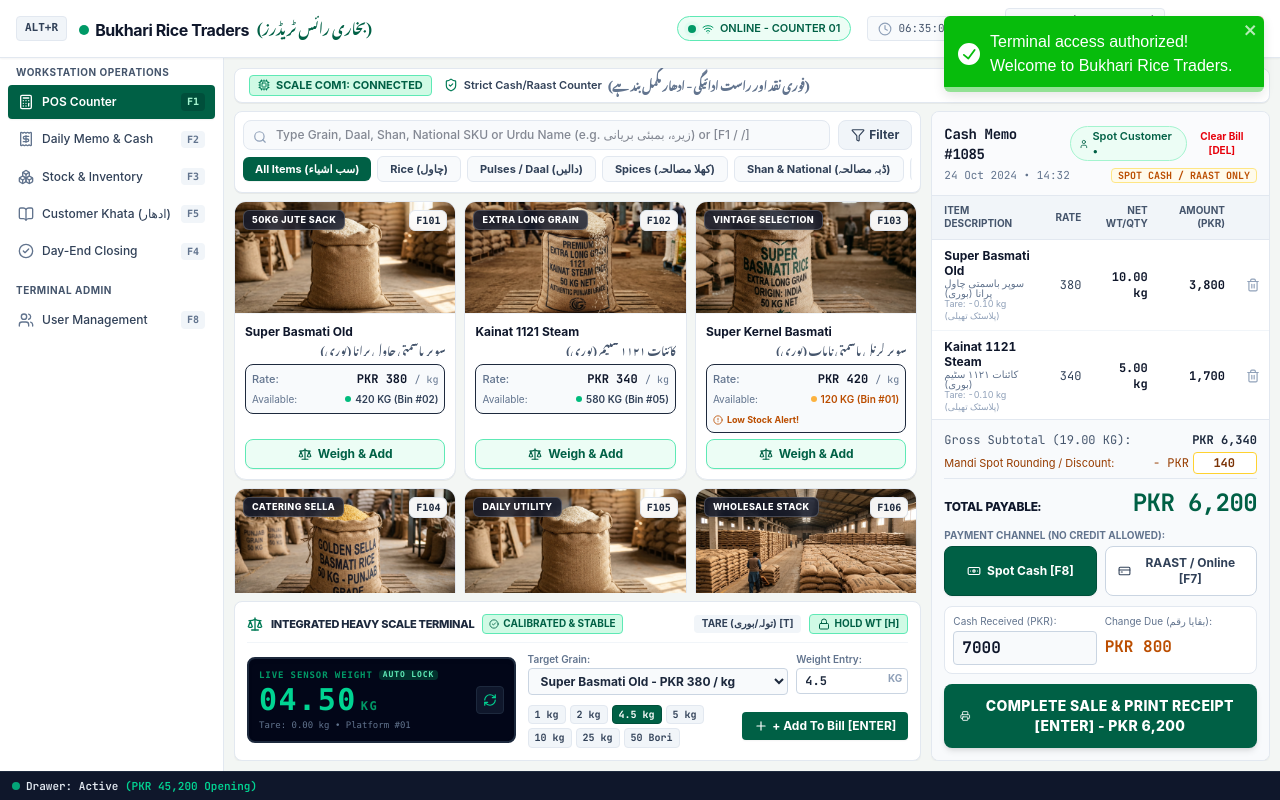
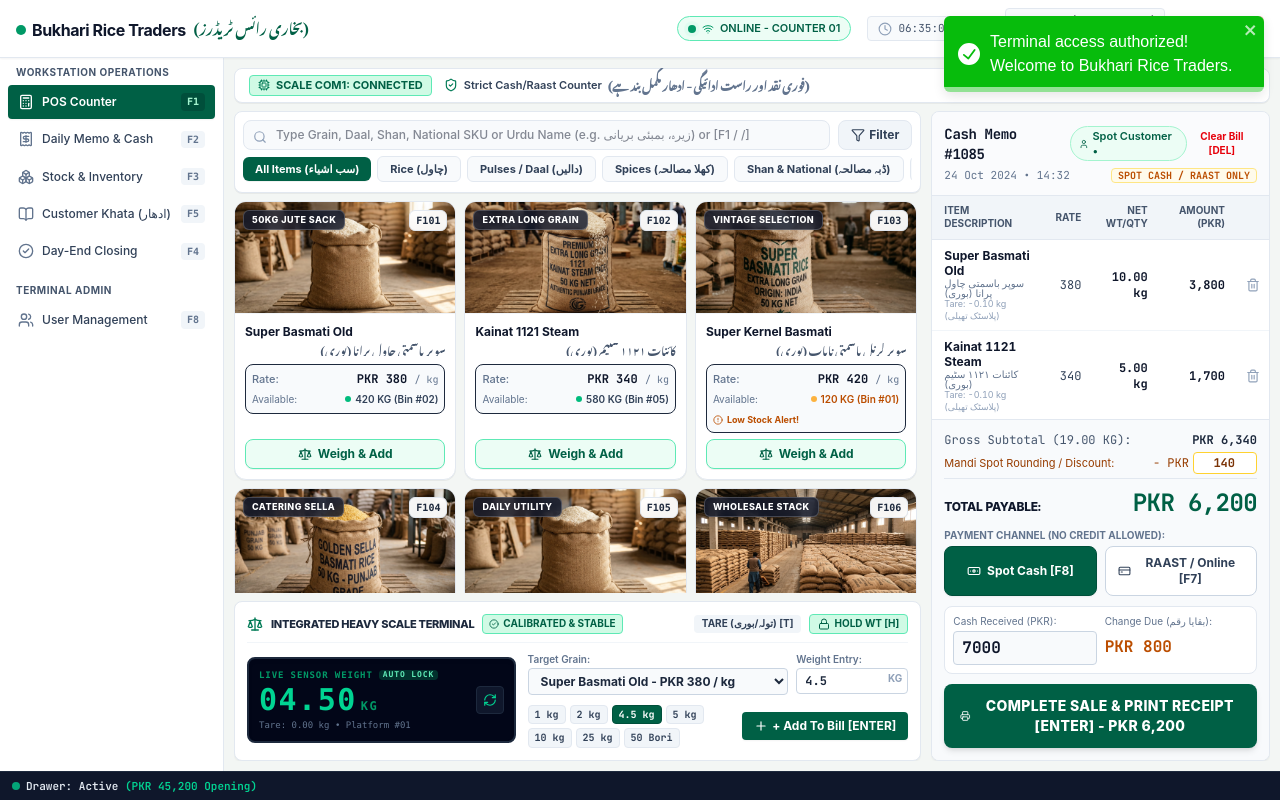
Before and after one commit to hamza1099/Rice-Inventory-System, a React (Vite) app: page / in a window 1280 px wide. Both pictures are taken after a click on the button "Sign In • لاگ ان کریں". Built offline with nearby package versions, Linux system fonts and the light colour scheme; a web font is replaced by a local one.

Commit message:
fix: remove ALT+R button from top header as requested

```diff
--- a/src/components/common/Header.tsx
+++ b/src/components/common/Header.tsx
@@ -31,14 +31,8 @@ export const Header: React.FC = () => {
 
   return (
     <header className="shrink-0 bg-white border-b border-slate-200 px-4 py-2 flex items-center justify-between text-xs sticky top-0 z-30 shadow-xs">
-      {/* Brand & Shortcut */}
+      {/* Brand */}
       <div className="flex items-center space-x-3">
-        <button
-          title="Terminal Quick Switch"
-          className="flex items-center space-x-1.5 bg-slate-100 hover:bg-slate-200 text-slate-700 font-mono px-2 py-1 rounded text-[11px] font-semibold border border-slate-200 transition-colors"
-        >
-          <span>ALT+R</span>
-        </button>
         <div className="flex items-baseline space-x-2">
           <h1 className="text-base font-bold text-slate-900 tracking-tight flex items-center gap-1.5">
             <span className="w-2.5 h-2.5 rounded-full bg-emerald-600 inline-block"></span>
```
